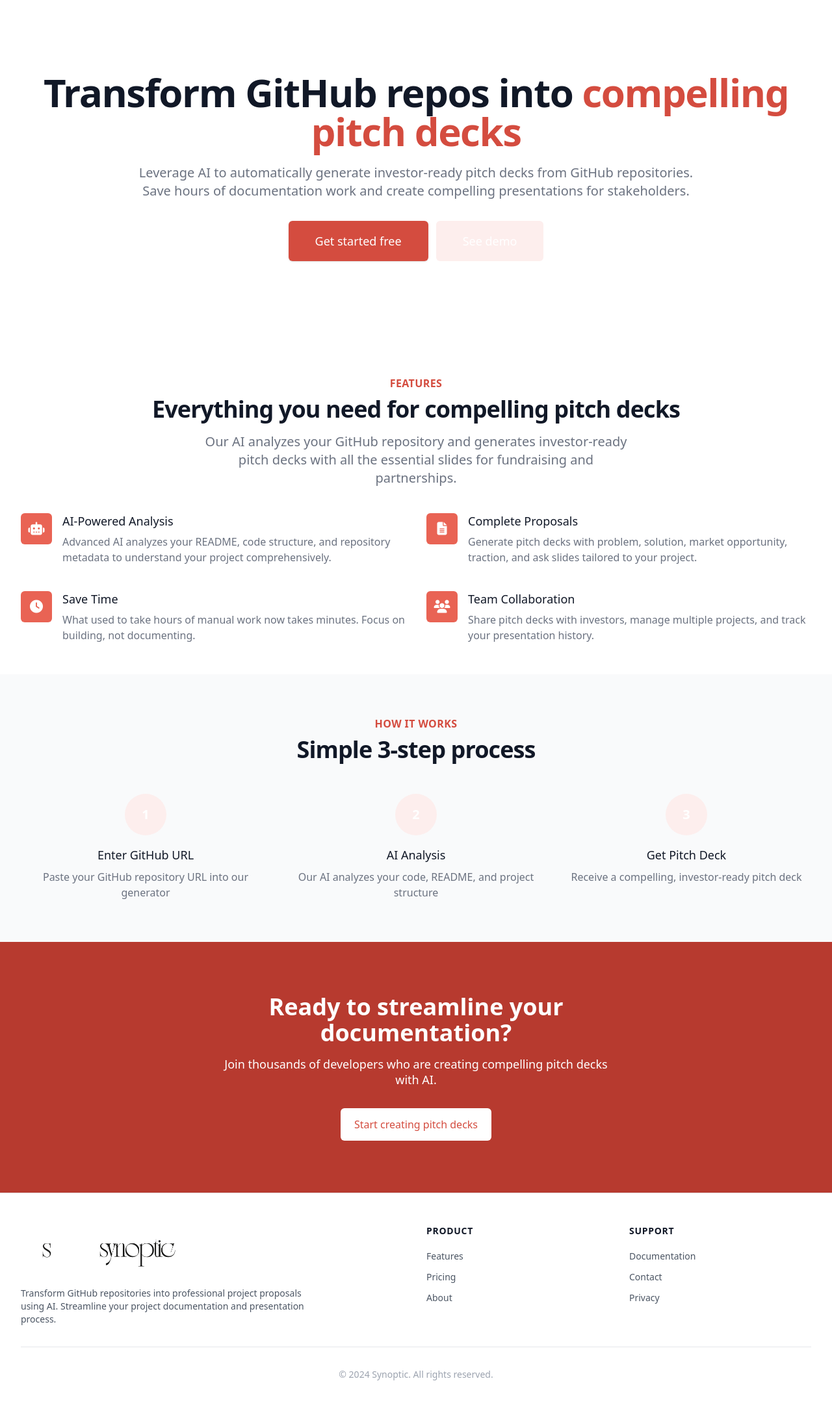
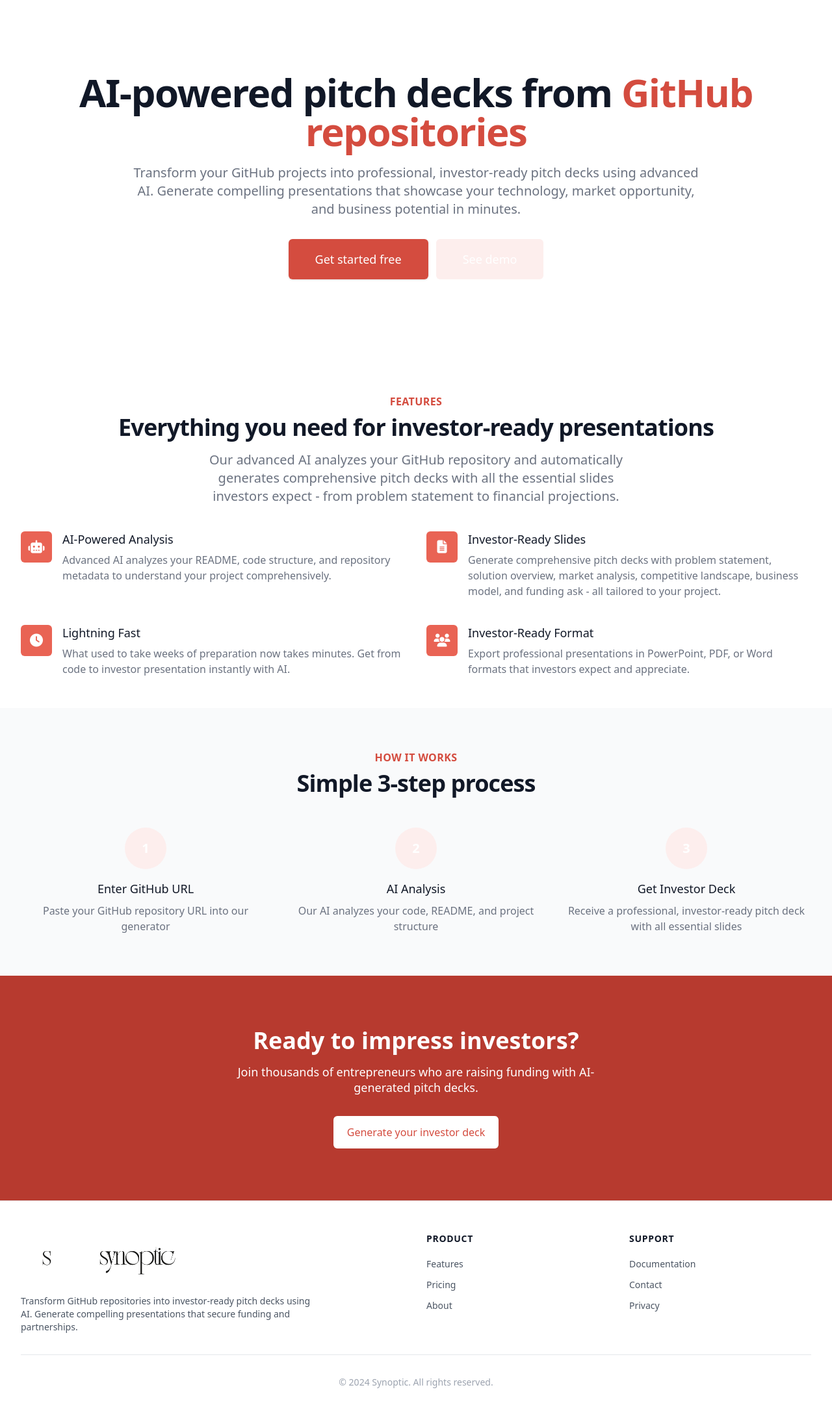
Before and after one commit to ctoriola/synoptic-webapp, a Flask app: page / in a window 1280 px wide. Shown: the part 97-2283 px from the top of the page at 65% size. Before the commit the page ends 2222 px from the top, so only its background shows below. Run offline with Flask 3, Linux system fonts and the light colour scheme; some libraries are stand-ins or nearby versions.

Commit message:
updated text

```diff
--- a/templates/base.html
+++ b/templates/base.html
@@ -3,7 +3,7 @@
 <head>
     <meta charset="UTF-8">
     <meta name="viewport" content="width=device-width, initial-scale=1.0">
-    <title>{% block title %}Synoptic - AI-Powered Project Proposals{% endblock %}</title>
+    <title>{% block title %}Synoptic - AI-Powered Investor Pitch Decks{% endblock %}</title>
 
     <!-- Favicon -->
     <link rel="icon" type="image/png" href="{{ url_for('static', filename='synoptic-icon.png') }}">
@@ -170,8 +170,8 @@
                         <img src="{{ url_for('static', filename='synoptic-dark.png') }}" alt="Synoptic" style="height: 5rem;">
                     </div>
                     <p class="text-gray-600 text-sm max-w-md">
-                        Transform GitHub repositories into professional project proposals using AI.
-                        Streamline your project documentation and presentation process.
+                        Transform GitHub repositories into investor-ready pitch decks using AI.
+                        Generate compelling presentations that secure funding and partnerships.
                     </p>
                 </div>
                 <div>
--- a/templates/dashboard/index.html
+++ b/templates/dashboard/index.html
@@ -133,7 +133,7 @@
                             View All Projects
                         </h3>
                         <p class="mt-2 text-sm text-gray-500">
-                            Browse and manage your existing project proposals
+                            Browse and manage your existing pitch deck projects
                         </p>
                     </div>
                 </a>
@@ -202,12 +202,12 @@
                 <i class="fas fa-folder-open text-4xl"></i>
             </div>
             <h3 class="mt-4 text-lg font-medium text-gray-900">No projects yet</h3>
-            <p class="mt-2 text-sm text-gray-500">Get started by generating your first pitch deck.</p>
+            <p class="mt-2 text-sm text-gray-500">Get started by generating your first investor-ready pitch deck.</p>
             <div class="mt-6">
                 <a href="{{ url_for('dashboard.generator') }}"
                    class="inline-flex items-center px-4 py-2 border border-transparent shadow-sm text-sm font-medium rounded-md text-white bg-primary-600 hover:bg-primary-700 focus:outline-none focus:ring-2 focus:ring-offset-2 focus:ring-primary-500">
                     <i class="fas fa-magic mr-2"></i>
-                    Generate First Pitch Deck
+                    Generate First Investor Deck
                 </a>
             </div>
         </div>
--- a/templates/landing.html
+++ b/templates/landing.html
@@ -1,6 +1,6 @@
 {% extends "base.html" %}
 
-{% block title %}Synoptic - Transform GitHub Repos into Professional Proposals{% endblock %}
+{% block title %}Synoptic - AI-Powered Investor Pitch Deck Generator{% endblock %}
 
 {% block content %}
 <!-- Hero Section -->
@@ -10,12 +10,12 @@
             <main class="mt-10 mx-auto max-w-7xl px-4 sm:mt-12 sm:px-6 md:mt-16 lg:mt-20 lg:px-8 xl:mt-28">
                 <div class="text-center">
                     <h1 class="text-4xl tracking-tight font-extrabold text-gray-900 sm:text-5xl md:text-6xl">
-                        <span class="block xl:inline">Transform GitHub repos into</span>
-                        <span class="block text-primary-600 xl:inline">compelling pitch decks</span>
+                        <span class="block xl:inline">AI-powered pitch decks from</span>
+                        <span class="block text-primary-600 xl:inline">GitHub repositories</span>
                     </h1>
                     <p class="mt-3 text-base text-gray-500 sm:mt-5 sm:text-lg md:mt-5 md:text-xl max-w-4xl mx-auto">
-                        Leverage AI to automatically generate investor-ready pitch decks from GitHub repositories.
-                        Save hours of documentation work and create compelling presentations for stakeholders.
+                        Transform your GitHub projects into professional, investor-ready pitch decks using advanced AI.
+                        Generate compelling presentations that showcase your technology, market opportunity, and business potential in minutes.
                     </p>
                     <div class="mt-5 sm:mt-8 sm:flex sm:justify-center">
                         <div class="rounded-md shadow">
@@ -41,10 +41,10 @@
         <div class="lg:text-center">
             <h2 class="text-base text-primary-600 font-semibold tracking-wide uppercase">Features</h2>
             <p class="mt-2 text-3xl leading-8 font-extrabold tracking-tight text-gray-900 sm:text-4xl">
-                Everything you need for compelling pitch decks
+                Everything you need for investor-ready presentations
             </p>
             <p class="mt-4 max-w-2xl text-xl text-gray-500 lg:mx-auto">
-                Our AI analyzes your GitHub repository and generates investor-ready pitch decks with all the essential slides for fundraising and partnerships.
+                Our advanced AI analyzes your GitHub repository and automatically generates comprehensive pitch decks with all the essential slides investors expect - from problem statement to financial projections.
             </p>
         </div>
 
@@ -64,9 +64,9 @@
                     <div class="absolute flex items-center justify-center h-12 w-12 rounded-md bg-primary-500 text-white">
                         <i class="fas fa-file-alt text-xl"></i>
                     </div>
-                    <p class="ml-16 text-lg leading-6 font-medium text-gray-900">Complete Proposals</p>
+                    <p class="ml-16 text-lg leading-6 font-medium text-gray-900">Investor-Ready Slides</p>
                     <dd class="mt-2 ml-16 text-base text-gray-500">
-                        Generate pitch decks with problem, solution, market opportunity, traction, and ask slides tailored to your project.
+                        Generate comprehensive pitch decks with problem statement, solution overview, market analysis, competitive landscape, business model, and funding ask - all tailored to your project.
                     </dd>
                 </div>
 
@@ -74,9 +74,9 @@
                     <div class="absolute flex items-center justify-center h-12 w-12 rounded-md bg-primary-500 text-white">
                         <i class="fas fa-clock text-xl"></i>
                     </div>
-                    <p class="ml-16 text-lg leading-6 font-medium text-gray-900">Save Time</p>
+                    <p class="ml-16 text-lg leading-6 font-medium text-gray-900">Lightning Fast</p>
                     <dd class="mt-2 ml-16 text-base text-gray-500">
-                        What used to take hours of manual work now takes minutes. Focus on building, not documenting.
+                        What used to take weeks of preparation now takes minutes. Get from code to investor presentation instantly with AI.
                     </dd>
                 </div>
 
@@ -84,9 +84,9 @@
                     <div class="absolute flex items-center justify-center h-12 w-12 rounded-md bg-primary-500 text-white">
                         <i class="fas fa-users text-xl"></i>
                     </div>
-                    <p class="ml-16 text-lg leading-6 font-medium text-gray-900">Team Collaboration</p>
+                    <p class="ml-16 text-lg leading-6 font-medium text-gray-900">Investor-Ready Format</p>
                     <dd class="mt-2 ml-16 text-base text-gray-500">
-                        Share pitch decks with investors, manage multiple projects, and track your presentation history.
+                        Export professional presentations in PowerPoint, PDF, or Word formats that investors expect and appreciate.
                     </dd>
                 </div>
             </div>
@@ -126,8 +126,8 @@
                     <div class="flex items-center justify-center h-16 w-16 rounded-full bg-primary-100 text-white mx-auto mb-4">
                         <span class="text-xl font-bold">3</span>
                     </div>
-                    <h3 class="text-lg font-medium text-gray-900 mb-2">Get Pitch Deck</h3>
-                    <p class="text-gray-500">Receive a compelling, investor-ready pitch deck</p>
+                    <h3 class="text-lg font-medium text-gray-900 mb-2">Get Investor Deck</h3>
+                    <p class="text-gray-500">Receive a professional, investor-ready pitch deck with all essential slides</p>
                 </div>
             </div>
         </div>
@@ -138,13 +138,13 @@
 <div class="bg-primary-700">
     <div class="max-w-2xl mx-auto text-center py-16 px-4 sm:py-20 sm:px-6 lg:px-8">
         <h2 class="text-3xl font-extrabold text-white sm:text-4xl">
-            <span class="block">Ready to streamline your documentation?</span>
+            <span class="block">Ready to impress investors?</span>
         </h2>
         <p class="mt-4 text-lg leading-6 text-white">
-            Join thousands of developers who are creating compelling pitch decks with AI.
+            Join thousands of entrepreneurs who are raising funding with AI-generated pitch decks.
         </p>
         <a href="{{ url_for('auth.register') }}" class="mt-8 w-full inline-flex items-center justify-center px-5 py-3 border border-transparent text-base font-medium rounded-md text-primary-600 bg-white hover:bg-primary-50 sm:w-auto transition-colors">
-            Start creating pitch decks
+            Generate your investor deck
         </a>
     </div>
 </div>
```
Also changed, not shown: templates/dashboard/generator.html (+6 -6 lines), templates/dashboard/projects.html (+4 -3 lines).
